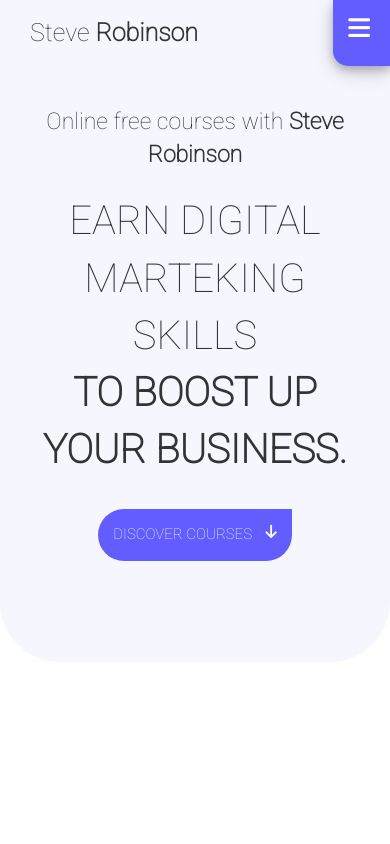
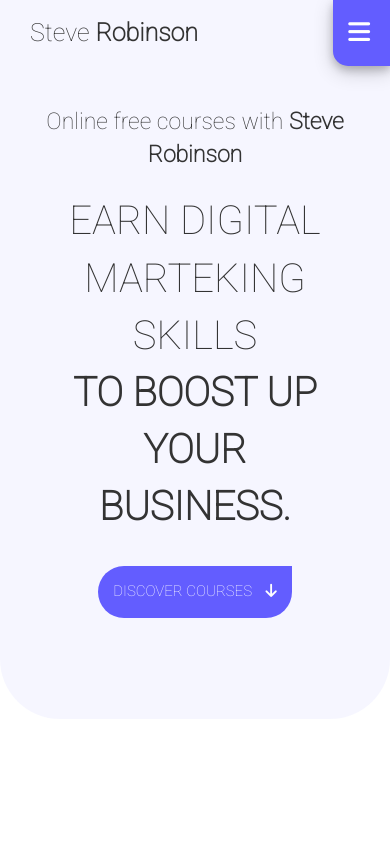
Before and after one commit to cyril2019/Wen-Hack1.0, a plain HTML site: page index.html in a window 390 px wide. Shown: the top 844 px of the page. Drawn offline with nearby package versions, Linux system fonts and the light colour scheme.

Commit message:
Add files via upload

```diff
--- a/index.css
+++ b/index.css
@@ -7,11 +7,15 @@
   --color-footer: rgba(61, 78, 96, 1);
 }
 
+body {
+  margin: 0;
+  padding: 0;
+}
+
 * {
   font-family: "Roboto", sans-serif;
   padding: 0;
   margin: 0;
-  overflow-x: hidden;
 }
 
 /* Header Css */
@@ -399,6 +403,9 @@ ol.carousel-indicators li.active {
 /* styles for phone view */
 @media only screen and (max-width: 500px) {
   /* header */
+  body {
+    overflow-x: hidden;
+  }
   .header {
     height: max-content;
     font-size: 25px;
@@ -409,7 +416,7 @@ ol.carousel-indicators li.active {
     max-width: 80vw;
   }
   .header-text {
-    max-width: 900vw;
+    max-width: 80vw;
     font-size: 40px;
     padding: 2.5vh;
   }
```
